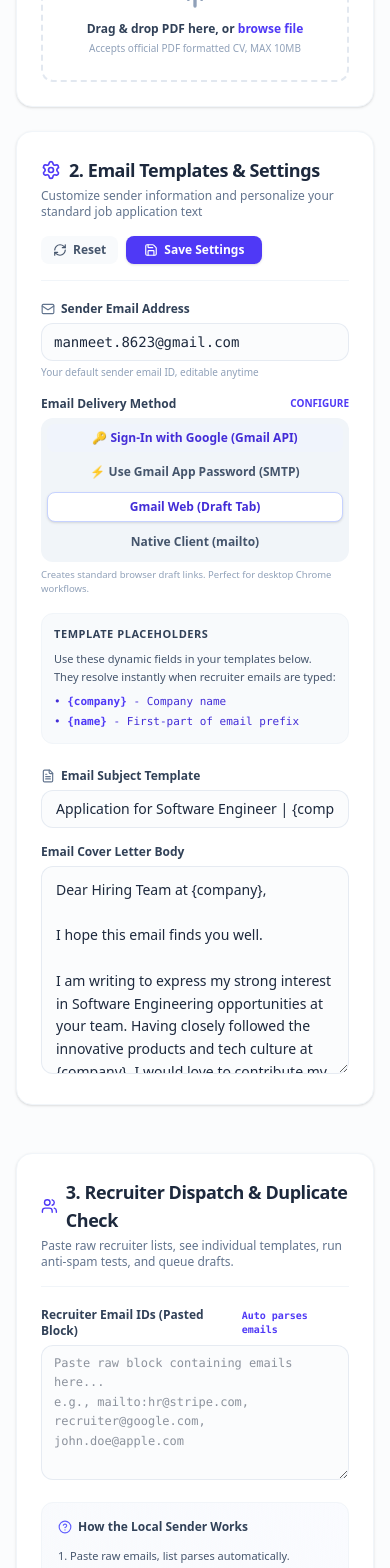
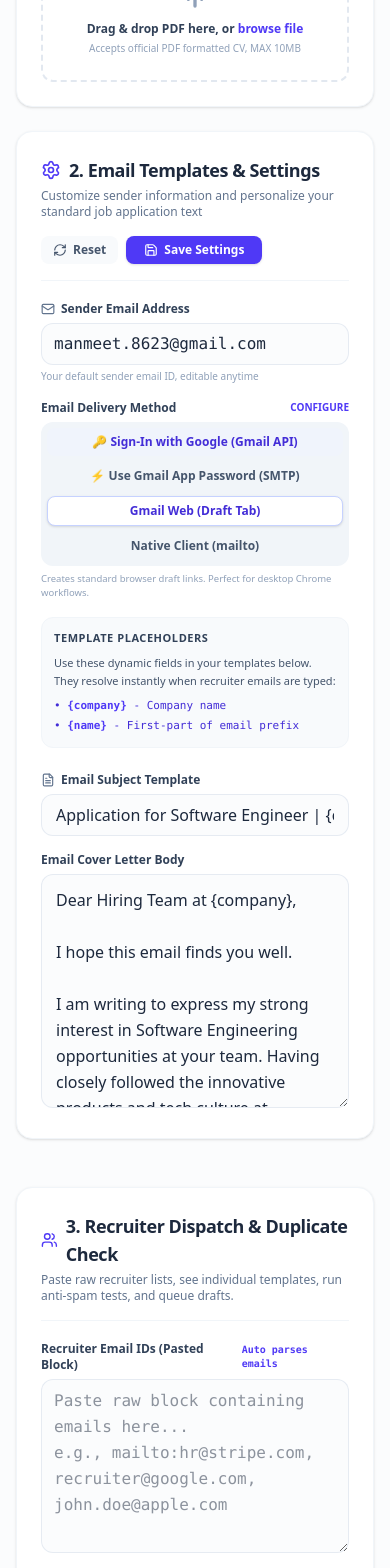
Before and after one commit to Singh-Manmeet/Recruiter_cv_sender, a React (Vite) app: page / in a window 390 px wide. Shown: the part 432-2000 px from the top of the page. Built offline with nearby package versions, Linux system fonts and the light colour scheme; no server answers; what @capacitor/core, @codetrix-studio/capacitor-google-auth would draw is missing.

Commit message:
style: improve mobile accessibility and usability
Update viewport settings and input text sizes to ensure a better experience on mobile devices by preventing accidental zooms and improving readability.

```diff
--- a/index.html
+++ b/index.html
@@ -2,7 +2,7 @@
 <html lang="en">
   <head>
     <meta charset="UTF-8" />
-    <meta name="viewport" content="width=device-width, initial-scale=1.0" />
+    <meta name="viewport" content="viewport-fit=cover, width=device-width, initial-scale=1.0, minimum-scale=1.0, maximum-scale=1.0, user-scalable=no" />
     <title>My Google AI Studio App</title>
   </head>
   <body>
--- a/src/components/HistorySection.tsx
+++ b/src/components/HistorySection.tsx
@@ -334,7 +334,7 @@ export default function HistorySection({
           placeholder="Filter logs by email domain, company name, subject..."
           value={searchTerm}
           onChange={(e) => setSearchTerm(e.target.value)}
-          className="w-full bg-transparent text-xs text-slate-800 placeholder-slate-400 border-none outline-none focus:ring-0 focus:outline-none"
+          className="w-full bg-transparent text-base md:text-xs text-slate-800 placeholder-slate-400 border-none outline-none focus:ring-0 focus:outline-none"
         />
         {searchTerm && (
           <button
--- a/src/components/SenderDashboard.tsx
+++ b/src/components/SenderDashboard.tsx
@@ -542,7 +542,7 @@ export default function SenderDashboard({
               value={inputText}
               onChange={(e) => setInputText(e.target.value)}
               rows={6}
-              className="w-full px-3 py-2 text-xs text-slate-800 bg-slate-50/50 border border-slate-200/80 rounded-xl focus:bg-white focus:outline-none focus:ring-2 focus:ring-indigo-150 focus:border-indigo-500 transition-all font-mono leading-relaxed"
+              className="w-full px-3 py-2 text-base md:text-xs text-slate-800 bg-slate-50/50 border border-slate-200/80 rounded-xl focus:bg-white focus:outline-none focus:ring-2 focus:ring-indigo-150 focus:border-indigo-500 transition-all font-mono leading-relaxed"
               placeholder="Paste raw block containing emails here...&#10;e.g., mailto:hr@stripe.com, recruiter@google.com, john.doe@apple.com"
             />
           </div>
@@ -803,7 +803,7 @@ export default function SenderDashboard({
                         type="text"
                         value={currentItem.companyName}
                         onChange={(e) => handleUpdateCompany(currentIndex, e.target.value)}
-                        className="w-full px-2 py-1 text-xs text-slate-700 bg-slate-50 border border-slate-200 rounded-md focus:bg-white focus:outline-none focus:ring-1 focus:ring-indigo-300 font-semibold transition-all"
+                        className="w-full px-2 py-1 text-base md:text-xs text-slate-700 bg-slate-50 border border-slate-200 rounded-md focus:bg-white focus:outline-none focus:ring-1 focus:ring-indigo-300 font-semibold transition-all"
                         placeholder="Company Name"
                       />
                     </div>
@@ -818,7 +818,7 @@ export default function SenderDashboard({
                       type="text"
                       value={currentItem.customSubject || ''}
                       onChange={(e) => handleUpdateSubject(currentIndex, e.target.value)}
-                      className="w-full px-2.5 py-1.5 text-xs text-slate-800 bg-slate-50/50 border border-slate-200 rounded-md focus:bg-white focus:ring-1 focus:ring-indigo-300 focus:outline-none"
+                      className="w-full px-2.5 py-1.5 text-base md:text-xs text-slate-800 bg-slate-50/50 border border-slate-200 rounded-md focus:bg-white focus:ring-1 focus:ring-indigo-300 focus:outline-none"
                     />
                   </div>
 
@@ -834,7 +834,7 @@ export default function SenderDashboard({
                       value={currentItem.customBody || ''}
                       onChange={(e) => handleUpdateBody(currentIndex, e.target.value)}
                       rows={6}
-                      className="w-full px-3 py-2 text-xs text-slate-700 bg-slate-50/50 border border-slate-200 rounded-lg focus:bg-white focus:ring-1 focus:ring-indigo-300 focus:outline-none leading-relaxed font-sans"
+                      className="w-full px-3 py-2 text-base md:text-xs text-slate-700 bg-slate-50/50 border border-slate-200 rounded-lg focus:bg-white focus:ring-1 focus:ring-indigo-300 focus:outline-none leading-relaxed font-sans"
                     />
                   </div>
 
--- a/src/components/TemplateSection.tsx
+++ b/src/components/TemplateSection.tsx
@@ -149,7 +149,7 @@ export default function TemplateSection({ onSettingsChange }: TemplateSectionPro
               type="email"
               value={senderEmail}
               onChange={(e) => setSenderEmail(e.target.value)}
-              className="w-full px-3 py-2 text-sm text-slate-800 bg-slate-50/50 border border-slate-200/80 rounded-xl focus:bg-white focus:outline-none focus:ring-2 focus:ring-indigo-150 focus:border-indigo-500 transition-all font-mono"
+              className="w-full px-3 py-2 text-base md:text-sm text-slate-800 bg-slate-50/50 border border-slate-200/80 rounded-xl focus:bg-white focus:outline-none focus:ring-2 focus:ring-indigo-150 focus:border-indigo-500 transition-all font-mono"
               placeholder="e.g. manmeet.8623@gmail.com"
             />
             <p className="text-[10px] text-slate-400 mt-1">
@@ -230,7 +230,7 @@ export default function TemplateSection({ onSettingsChange }: TemplateSectionPro
                 value={smtpPass}
                 onChange={(e) => setSmtpPass(e.target.value)}
                 placeholder="xxxx xxxx xxxx xxxx"
-                className="w-full px-3 py-1.5 text-xs text-indigo-950 bg-white border border-indigo-200 rounded-lg focus:outline-none focus:ring-2 focus:ring-indigo-300 transition-all font-mono"
+                className="w-full px-3 py-1.5 text-base md:text-xs text-indigo-950 bg-white border border-indigo-200 rounded-lg focus:outline-none focus:ring-2 focus:ring-indigo-300 transition-all font-mono"
               />
               <div className="text-[9px] text-indigo-700 leading-normal space-y-1">
                 <p className="font-semibold text-indigo-800">How to get a Gmail App Password (15s):</p>
@@ -269,7 +269,7 @@ export default function TemplateSection({ onSettingsChange }: TemplateSectionPro
               type="text"
               value={subject}
               onChange={(e) => setSubject(e.target.value)}
-              className="w-full px-3.5 py-2 text-sm text-slate-800 bg-slate-50/50 border border-slate-200/80 rounded-xl focus:bg-white focus:outline-none focus:ring-2 focus:ring-indigo-150 focus:border-indigo-500 transition-all font-medium"
+              className="w-full px-3.5 py-2 text-base md:text-sm text-slate-800 bg-slate-50/50 border border-slate-200/80 rounded-xl focus:bg-white focus:outline-none focus:ring-2 focus:ring-indigo-150 focus:border-indigo-500 transition-all font-medium"
               placeholder="Application for..."
             />
           </div>
@@ -282,7 +282,7 @@ export default function TemplateSection({ onSettingsChange }: TemplateSectionPro
               value={body}
               onChange={(e) => setBody(e.target.value)}
               rows={8}
-              className="w-full px-3.5 py-3 text-sm text-slate-800 bg-slate-50/50 border border-slate-200/80 rounded-xl focus:bg-white focus:outline-none focus:ring-2 focus:ring-indigo-150 focus:border-indigo-500 transition-all font-sans leading-relaxed"
+              className="w-full px-3.5 py-3 text-base md:text-sm text-slate-800 bg-slate-50/50 border border-slate-200/80 rounded-xl focus:bg-white focus:outline-none focus:ring-2 focus:ring-indigo-150 focus:border-indigo-500 transition-all font-sans leading-relaxed"
               placeholder="Write your professional email cover letter..."
             />
           </div>
```
